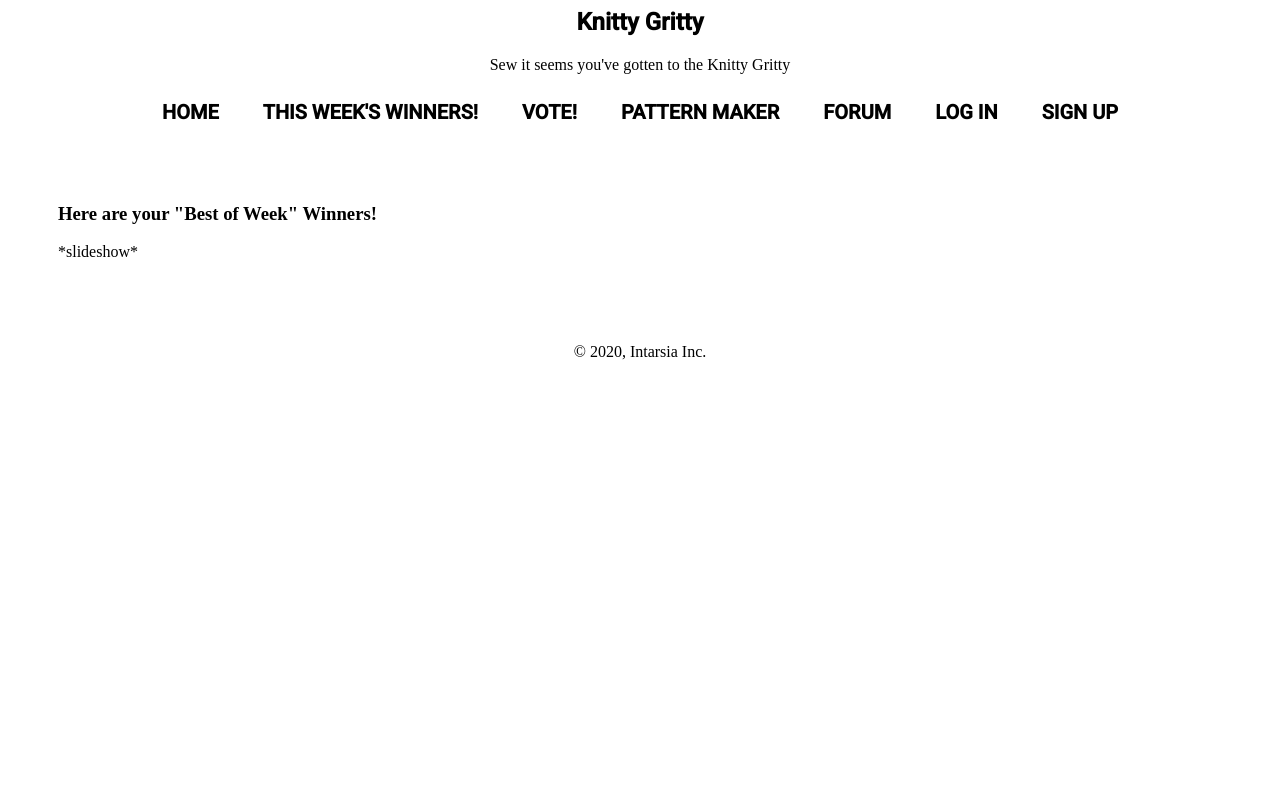
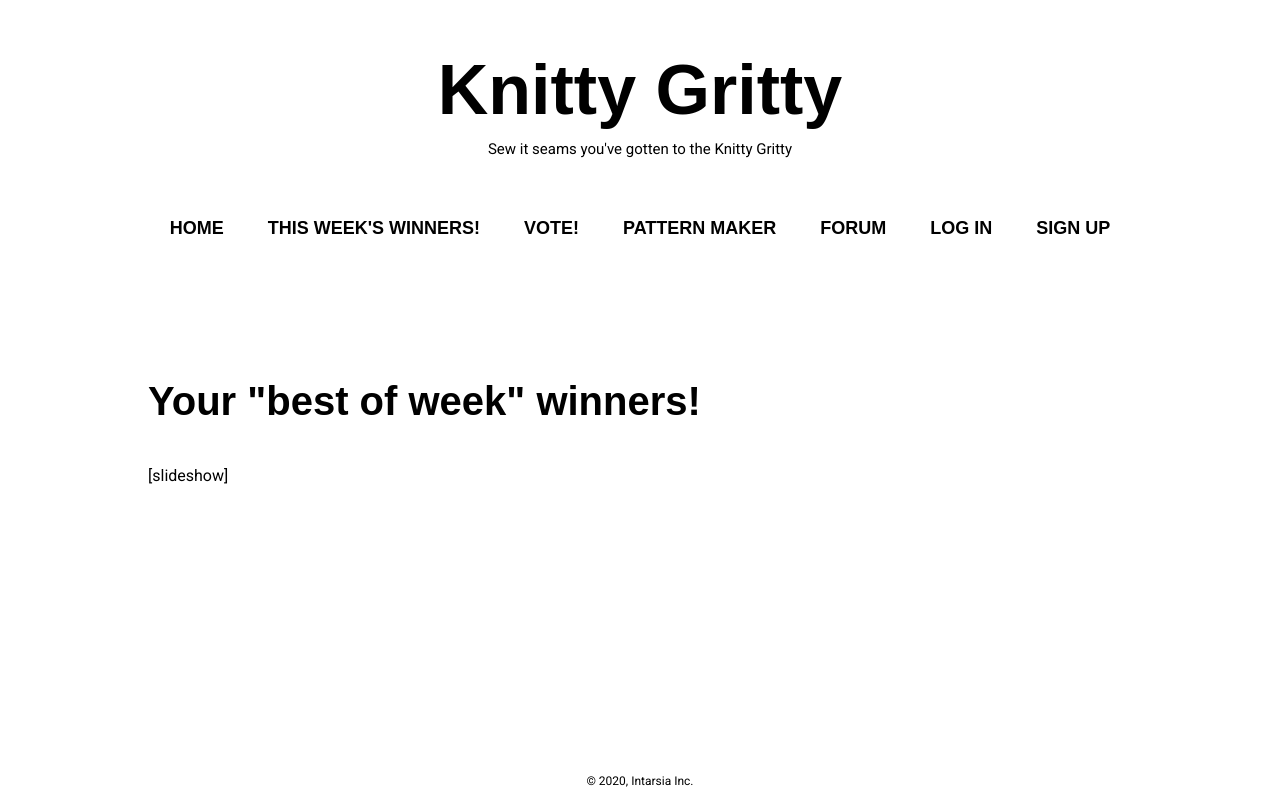
Before and after one commit to s-yjunn/CourseMapping, a PHP site: page / in a window 1280 px wide, after a click on "THIS WEEK'S WINNERS!". Run offline with PHP 8.4, Linux system fonts and the light colour scheme.

Commit message:
added styling, minor content edits

```diff
--- a/Knit/Code/Public/css/home.css
+++ b/Knit/Code/Public/css/home.css
@@ -1,22 +1,29 @@
-@import url('https://fonts.googleapis.com/css2?family=Caveat+Brush&family=Roboto:wght@400;500&display=swap');
+@import url('https://fonts.googleapis.com/css2?family=Roboto&family=Rubik&display=swap');
+@import url('https://fonts.googleapis.com/css2?family=Caveat+Brush&family=Poppins:wght@700&display=swap');
 
+* {
+	font-family: 'Roboto', sans-serif;
+}
+
+/* header div */
 .header {
 	text-align: center;
 }
-
 .title {
-	font-family: 'Roboto', sans-serif;
+	font-family: 'Poppin', sans-serif;
+	font-size: 70px;
+	margin: 50px 0 -5px 0;
+}
+.slogan {
+	font-size: 15px;
 }
 
-.slogan {
-
-}
-
+/* tab div */
 .tab {
 	width: 100%;
 	text-align: center;
+	margin: 50px 0 0 0;
 }
-
 .tab button {
 	border: none;
 	outline: none;
@@ -26,20 +33,65 @@
 	/* colors */
 	background-color: #fff;
 	/* font */
-	font-family: 'Roboto', sans-serif;
+	font-family: 'Poppin', sans-serif;
 	font-weight: bold;
-	font-size: 20px;
+	font-size: 18px;
 	text-transform: uppercase;
 }
-
+.tab button:hover {
+	color: rgb(228,86,53);
+}
 .tabcontent:not(#Welcome) {
 	display: none;
 }
 
+/* card div */
 .card {
-	padding: 50px;
+	margin: 50px 100px;
+	padding: 40px;
+}
+.card h3 {
+	font-family: 'Poppin', sans-serif;
+	font-size: 40px;
+}
+.card p {
+	line-height: 1.5;
+}
+.card button {
+	border: none;
+	outline: none;
+	cursor: pointer;
+	/* spacing */
+	margin: 10px 0;
+	padding: 10px 30px;
+	/* font */
+	font-size: 14px;
+	font-weight: bold;
+	/* colors */
+	color: rgb(228,86,53);
+	background-color: white;
+	/* border */
+	border-radius: 8px;
+	border: 2px solid rgb(228,86,53);
+}
+.card button:hover {
+	color: black;
+	border-color: black;
 }
 
+/* form */
+input[type=text], input[type=password] {
+	padding: 5px;
+	margin: 5px;
+	width: 200px;
+}
+
+/* footer */
 .footer {
 	text-align: center;
+	font-size: 12px;
+	position: absolute;
+	bottom: 0;
+	left: 0;
+	right: 0;
 }
--- a/Knit/Code/Public/index.php
+++ b/Knit/Code/Public/index.php
@@ -6,7 +6,7 @@
 
 <div class="header">
 	<h2 class="title">Knitty Gritty</h2>
-	<p class="slogan">Sew it seems you've gotten to the Knitty Gritty</p>
+	<p class="slogan">Sew it seams you've gotten to the Knitty Gritty</p>
 </div>
 
 <div class="tab">
@@ -39,6 +39,6 @@
 	<p>© 2020, Intarsia Inc.</p>
 </div>
 
-<script src = "js/tabs.js"></script>
+<script src="js/tabs.js"></script>
 </body>
 </html>
--- a/Knit/Code/Public/tabContent/forum.php
+++ b/Knit/Code/Public/tabContent/forum.php
@@ -1,6 +1,6 @@
 <div id="Forum" class="tabcontent">
 	<div class="card">
-	  <h3>Forum</h3>
+	  <h3>Have a question? Ask it!</h3>
 	  <p>___________________________</p>
 	  <p>___________________________</p>
 	  <p>___________________________</p>
--- a/Knit/Code/Public/tabContent/login.php
+++ b/Knit/Code/Public/tabContent/login.php
@@ -4,13 +4,10 @@
 
 <div id="Login" class="tabcontent">
 	<div class="card">
-	  <h3>Log In</h3>
+	  <h3>Log in</h3>
 	  <div>
-	      <label for="uname"><b>Username</b></label> <br>
-	      <input type="text" placeholder="Enter Username" name="uname" required><br>
-
-	      <label for="psw"><b>Password</b></label><br>
-	      <input type="password" placeholder="Enter Password" name="psw" required>
+	      <input type="text" placeholder="Username" name="uname" required><br>
+	      <input type="password" placeholder="Password" name="psw" required>
 
 	      <button type="submit">Login</button>
 	    </div>
--- a/Knit/Code/Public/tabContent/pattern.php
+++ b/Knit/Code/Public/tabContent/pattern.php
@@ -1,6 +1,6 @@
 <div id="Pattern" class="tabcontent">
 	<div class="card">
-	  <h3>Pattern Maker</h3>
+	  <h3>Make your own patterns</h3>
 	  <p>Only members can create patterns! Log in or sign up to become a member!</p>
 	</div>
 </div>
--- a/Knit/Code/Public/tabContent/register.php
+++ b/Knit/Code/Public/tabContent/register.php
@@ -1,16 +1,12 @@
 <div id="Register" class="tabcontent">
 	<div class="card">
-		<h3>Sign Up</h3>
+		<h3>Create an account</h3>
 		<div>
-			<label for="uname"><b>Username</b></label> <br>
-			<input type="text" placeholder="Enter Username" name="uname" required><br>
+			<input type="text" placeholder="Username" name="uname" required><br>
+			<input type="password" placeholder="Password" name="psw" required><br>
+			<input type="password" placeholder="Confirm Password" name="confPsw" required>
 
-			<label for="psw"><b>Password</b></label><br>
-			<input type="password" placeholder="Enter Password" name="psw" required><br>
-			<label for="confPsw"><b>Confirm Password</b></label><br>
-			<input type="password" placeholder="Enter Password" name="confPsw" required>
-
-			<button type="submit">Login</button>
+			<button type="submit">Sign Up</button>
 		</div>
 	</div>
 </div>
--- a/Knit/Code/Public/tabContent/vote.php
+++ b/Knit/Code/Public/tabContent/vote.php
@@ -1,6 +1,6 @@
 <div id="Vote" class="tabcontent">
 	<div class="card">
-	  <h3>Vote for Your Favorite Design or Submit Your Own!</h3>
-	  <p>*slideshow*</p>
+	  <h3>Vote for your favorite design, or submit your own!</h3>
+	  <p>[slideshow]</p>
 	</div>
 </div>
--- a/Knit/Code/Public/tabContent/winners.php
+++ b/Knit/Code/Public/tabContent/winners.php
@@ -1,6 +1,6 @@
 <div id="Winners" class="tabcontent">
 	<div class="card">
-	  <h3>Here are your "Best of Week" Winners!</h3>
-	  <p>*slideshow*</p>
+	  <h3>Your "best of week" winners!</h3>
+	  <p>[slideshow]</p>
 	</div>
 </div>
```
